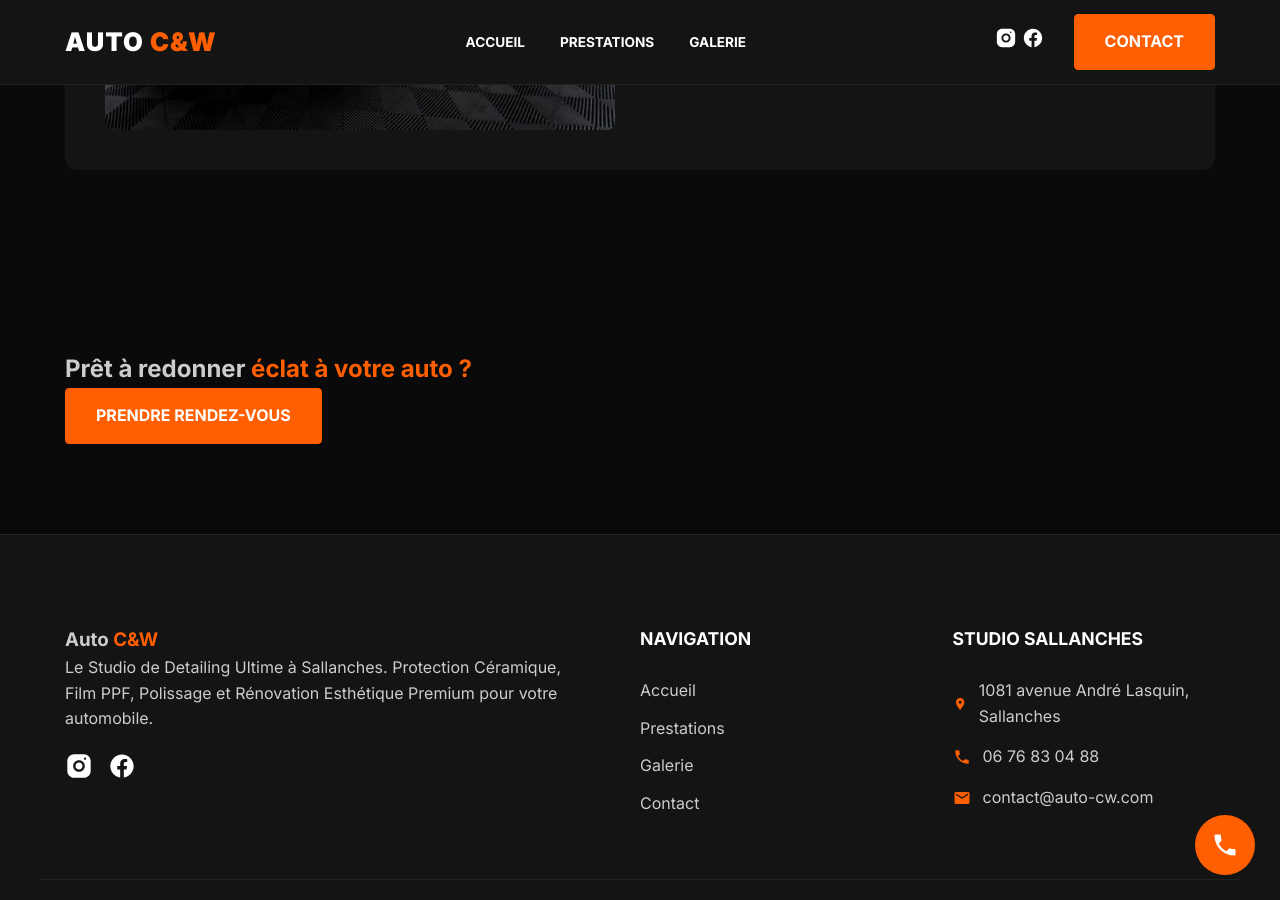
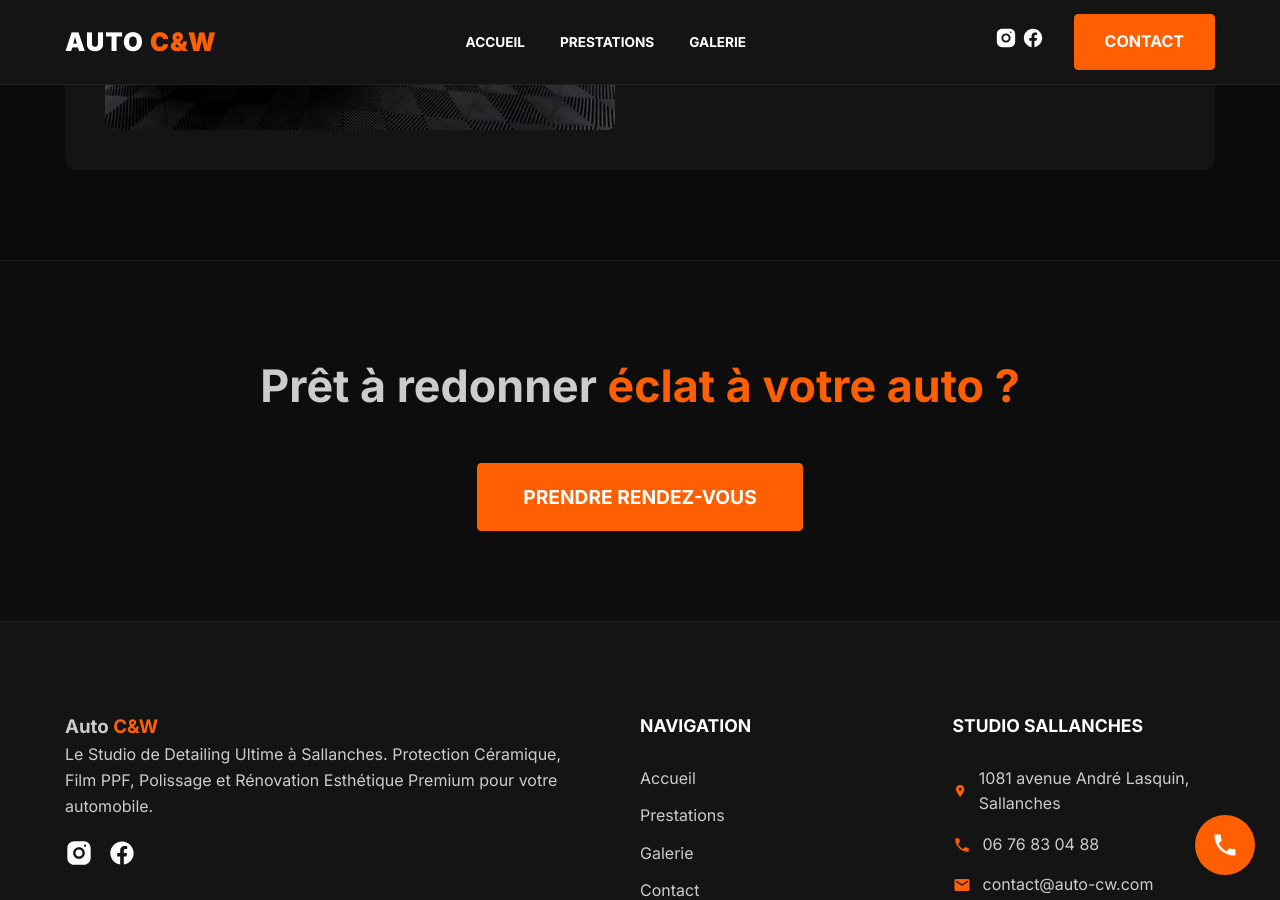
Before and after one commit to DuvalDVL/autocw, a Jekyll site: the page built from index.html, in a window 1280 px wide and 900 px high, scrolled down 1960 px. Built offline with Jekyll 4.4.1, drawn with Linux system fonts in a browser that asks for light colours.

Commit message:
Update style.css

```diff
--- a/assets/css/style.css
+++ b/assets/css/style.css
@@ -26,7 +26,7 @@
   padding: 0 25px;
 }
 
-/* Reset Global des Liens (Supprime bleu/souligné) */
+/* Reset Global des Liens */
 a {
   text-decoration: none !important;
   color: inherit;
@@ -84,7 +84,7 @@
 .desktop-only { display: block; }
 .mobile-only { display: none; }
 
-/* --- HERO SECTION (Espacement corrigé) --- */
+/* --- HERO SECTION --- */
 .hero-section {
   position: relative;
   height: 80vh;
@@ -116,7 +116,7 @@
 
 .hero-content p {
   font-size: 1.2rem;
-  margin-bottom: 45px; /* Augmentation padding vers le bouton */
+  margin-bottom: 45px;
 }
 
 /* --- BOUTONS --- */
@@ -127,6 +127,7 @@
   text-transform: uppercase;
   border-radius: 4px;
   border: 1px solid var(--accent-orange);
+  cursor: pointer;
 }
 
 .btn-orange {
@@ -139,13 +140,20 @@
   color: var(--accent-orange);
 }
 
+/* HOVER SUR PETITS BOUTONS */
 .btn-orange-small {
   background-color: var(--accent-orange);
   color: #fff;
   padding: 10px 20px;
   font-size: 0.8rem;
-  margin-top: 25px; /* Espacement corrigé dans les cards */
+  margin-top: 25px;
   text-align: center;
+  border: 1px solid var(--accent-orange);
+}
+
+.btn-orange-small:hover {
+  background-color: transparent;
+  color: var(--accent-orange);
 }
 
 /* --- SERVICES & CARDS --- */
@@ -172,7 +180,7 @@
   transition: 0.3s;
   display: flex;
   flex-direction: column;
-  align-items: center; /* Centrage du contenu */
+  align-items: center;
   text-align: center;
 }
 
@@ -187,11 +195,27 @@
 .quality-content-box { display: grid; grid-template-columns: 1fr 1fr; gap: 50px; align-items: center; background: var(--bg-dark); padding: 40px; border-radius: 12px; }
 .quality-img-wrap { overflow: hidden; border-radius: 8px; }
 .quality-img-wrap img { width: 100%; transition: 0.5s ease; display: block; }
-.quality-img-wrap:hover img { transform: scale(1.05); } /* Hover Zoom */
+.quality-img-wrap:hover img { transform: scale(1.05); }
 .quality-info p { font-size: 1.1rem; margin-bottom: 30px; line-height: 1.8; }
 .center-btn { text-align: center; width: 100%; }
 
-/* --- FOOTER (Style liens corrigé) --- */
+/* --- FINAL CTA : Correction du centrage --- */
+.final-cta {
+  background-color: #0d0d0d;
+  border-top: 1px solid #222;
+}
+
+.cta-centered {
+  display: flex;
+  justify-content: center;
+  align-items: center;
+  text-align: center;
+}
+
+.cta-content-wrapper h2 { font-size: 2.8rem; margin-bottom: 15px; }
+.btn-large { font-size: 1.2rem; padding: 18px 45px; margin-top: 25px; }
+
+/* --- FOOTER --- */
 .site-footer {
   background: var(--bg-dark);
   border-top: 1px solid #222;
@@ -212,10 +236,8 @@
 .footer-list { list-style: none; }
 .footer-list li { margin-bottom: 12px; }
 
-/* Style Navigation & Contact */
 .footer-list a, .contact-entry a, .legal-links a {
   color: var(--text-gray) !important;
-  text-decoration: none !important;
 }
 
 .footer-list a:hover, .contact-entry a:hover, .legal-links a:hover {
@@ -235,7 +257,7 @@
   font-size: 0.85rem;
 }
 
-.duval-link { color: var(--accent-orange) !important; font-weight: 700; text-decoration: none !important; }
+.duval-link { color: var(--accent-orange) !important; font-weight: 700; }
 
 /* --- STICKY BUTTON --- */
 .sticky-call-btn {
```
